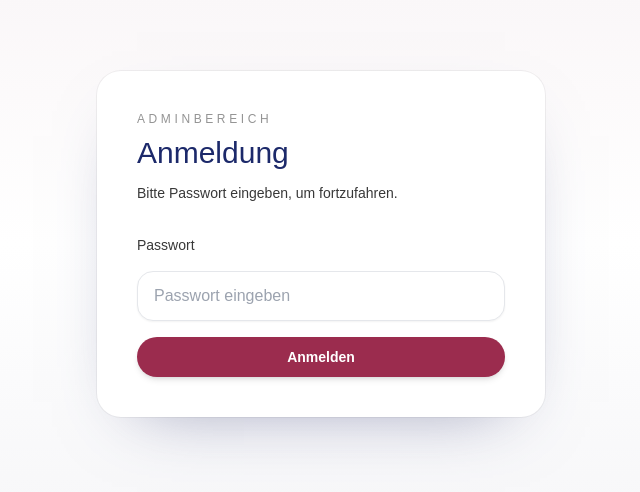
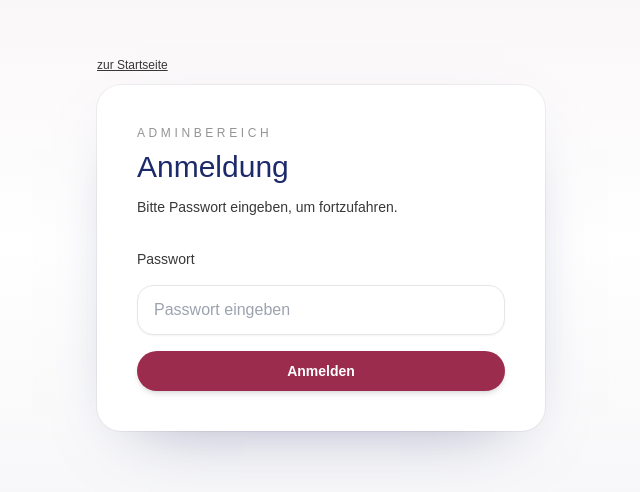
Before and after one commit to chrisknapp98/react-dentist-example, a Next.js app: page /admin/login in a window 1280 px wide. Shown: the part 156-648 px from the top of the page, without its empty margins (319-959 px from the left). Built offline with nearby package versions, Linux system fonts and the light colour scheme; no server answers.

Commit message:
add link to go back to home on login page

```diff
--- a/src/app/admin/login/page.tsx
+++ b/src/app/admin/login/page.tsx
@@ -3,6 +3,7 @@ import Head from "next/head";
 
 import { useEffect, useState } from "react";
 import { useRouter } from "next/navigation";
+import Link from "next/link";
 import { Button } from "../../common/button/button";
 
 export default function AdminLogin() {
@@ -42,9 +43,18 @@ export default function AdminLogin() {
       <Head>
         <meta name="robots" content="noindex, nofollow" />
       </Head>
-            <div className="mx-auto flex min-h-screen max-w-5xl items-center justify-center px-6 py-16">
+      <div className="mx-auto flex min-h-screen max-w-5xl flex-col items-center justify-center px-6 py-16">
+        <div className="w-full max-w-md">
+          <div className="mb-3 text-xs text-textGrey/70">
+            <Link href="/" className="underline">
+              zur Startseite
+            </Link>
+          </div>
+        </div>
         <div className="w-full max-w-md rounded-3xl bg-white p-10 shadow-[0_25px_70px_-40px_rgba(65,71,125,0.6)] ring-1 ring-black/5">
-                    <p className="text-xs uppercase tracking-[0.3em] text-practiceGrey">Adminbereich</p>
+          <p className="text-xs uppercase tracking-[0.3em] text-practiceGrey">
+            Adminbereich
+          </p>
           <h1 className="mt-2 text-3xl font-light text-textBlue">Anmeldung</h1>
           <p className="mt-3 text-sm text-textGrey/70">
             Bitte Passwort eingeben, um fortzufahren.
@@ -57,7 +67,10 @@ export default function AdminLogin() {
               handleLogin();
             }}
           >
-                        <label className="block text-sm font-medium text-textGrey" htmlFor="admin-password">
+            <label
+              className="block text-sm font-medium text-textGrey"
+              htmlFor="admin-password"
+            >
               Passwort
             </label>
             <input
```
Lines whose indentation alone changed are shown as unchanged.
